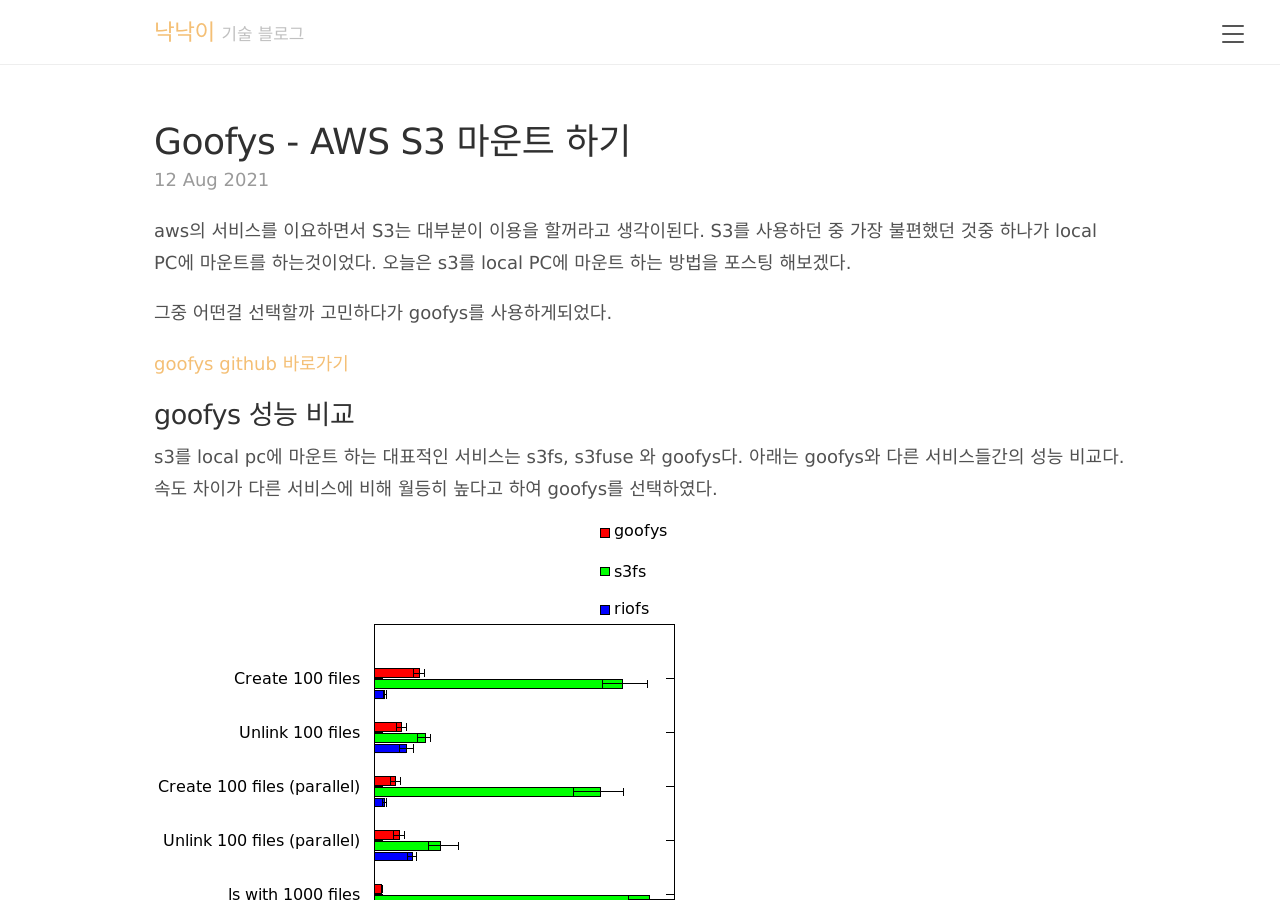
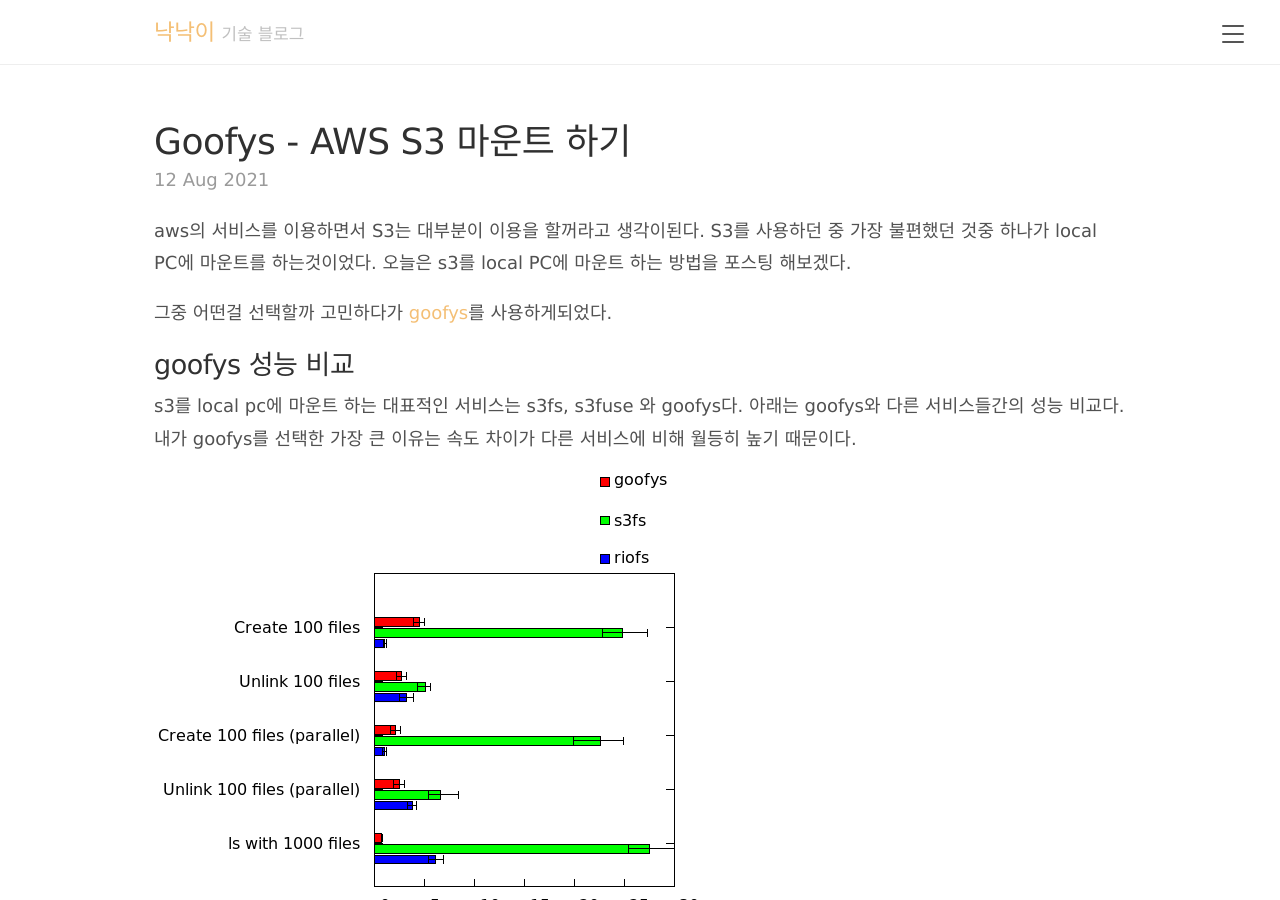
Before and after one commit to naknakLEE/naknakLEE.github.io, a Jekyll site: the page built from _posts/2021-08-12-goofys.md, in a window 1280 px wide and 900 px high. Built offline with Jekyll 4.4.1, drawn with Linux system fonts in a browser that asks for light colours; comment, search, counter and statistics services are not loaded.

Commit message:
Fix: 포스팅 수정

```diff
--- a/_posts/2021-08-12-goofys.md
+++ b/_posts/2021-08-12-goofys.md
@@ -6,23 +6,23 @@
 ---
 
 
-aws의 서비스를 이요하면서 S3는 대부분이 이용을 할꺼라고 생각이된다.
+aws의 서비스를 이용하면서 S3는 대부분이 이용을 할꺼라고 생각이된다.
 S3를 사용하던 중 가장 불편했던 것중 하나가 local PC에 마운트를 하는것이었다.
 오늘은 s3를 local PC에 마운트 하는 방법을 포스팅 해보겠다.
 
 
 
 
-그중 어떤걸 선택할까 고민하다가 goofys를 사용하게되었다.
+그중 어떤걸 선택할까 고민하다가 [goofys](https://github.com/kahing/goofys.git){:target="_blank"}를 사용하게되었다.
 
-[goofys github 바로가기](https://github.com/kahing/goofys.git){:target="_blank"}
+
 
 
 ## goofys 성능 비교
 
 s3를 local pc에 마운트 하는 대표적인 서비스는 s3fs, s3fuse 와 goofys다.
 아래는 goofys와 다른 서비스들간의 성능 비교다.
-속도 차이가 다른 서비스에 비해 월등히 높다고 하여 goofys를 선택하였다.
+내가 goofys를 선택한 가장 큰 이유는 속도 차이가 다른 서비스에 비해 월등히 높기 때문이다.
 
 
 ![goofys1](/public/images/2021-08-12-goofys-2.png)
```
